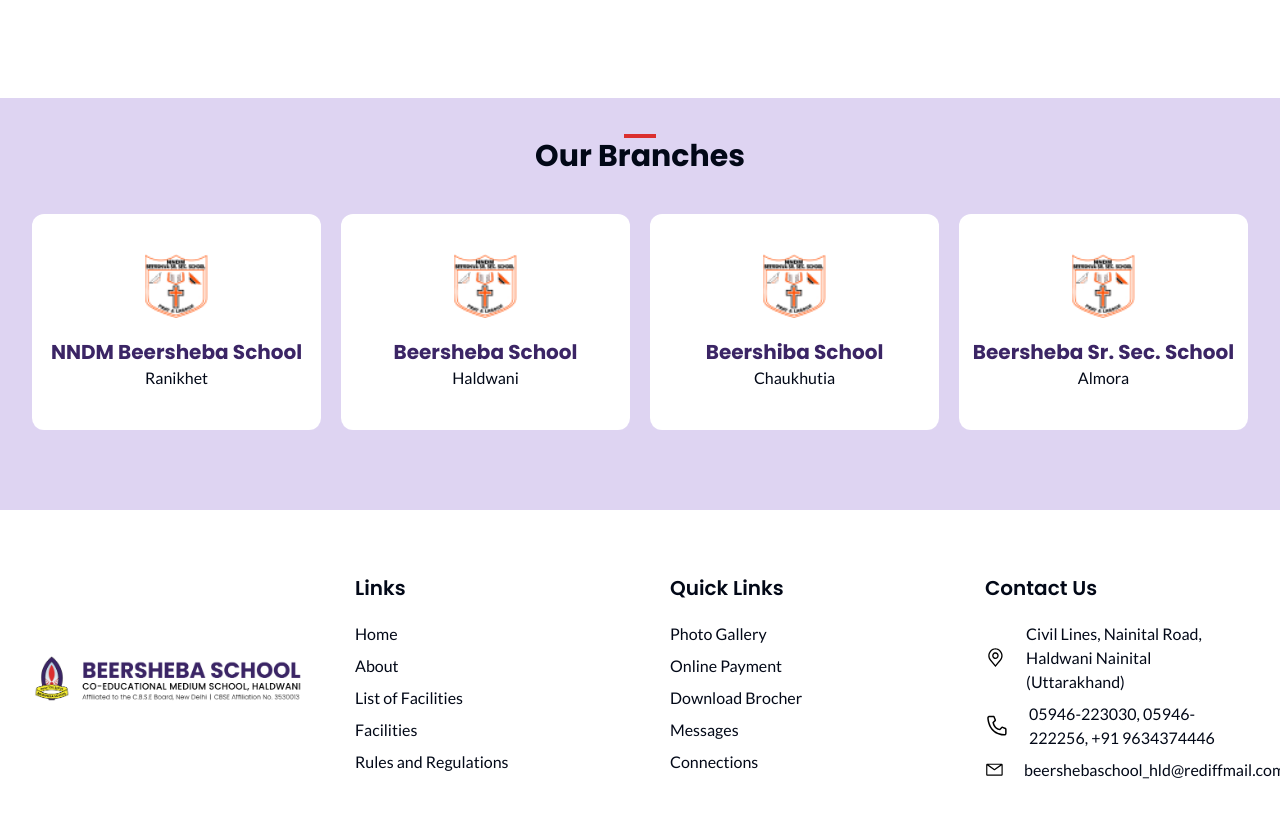
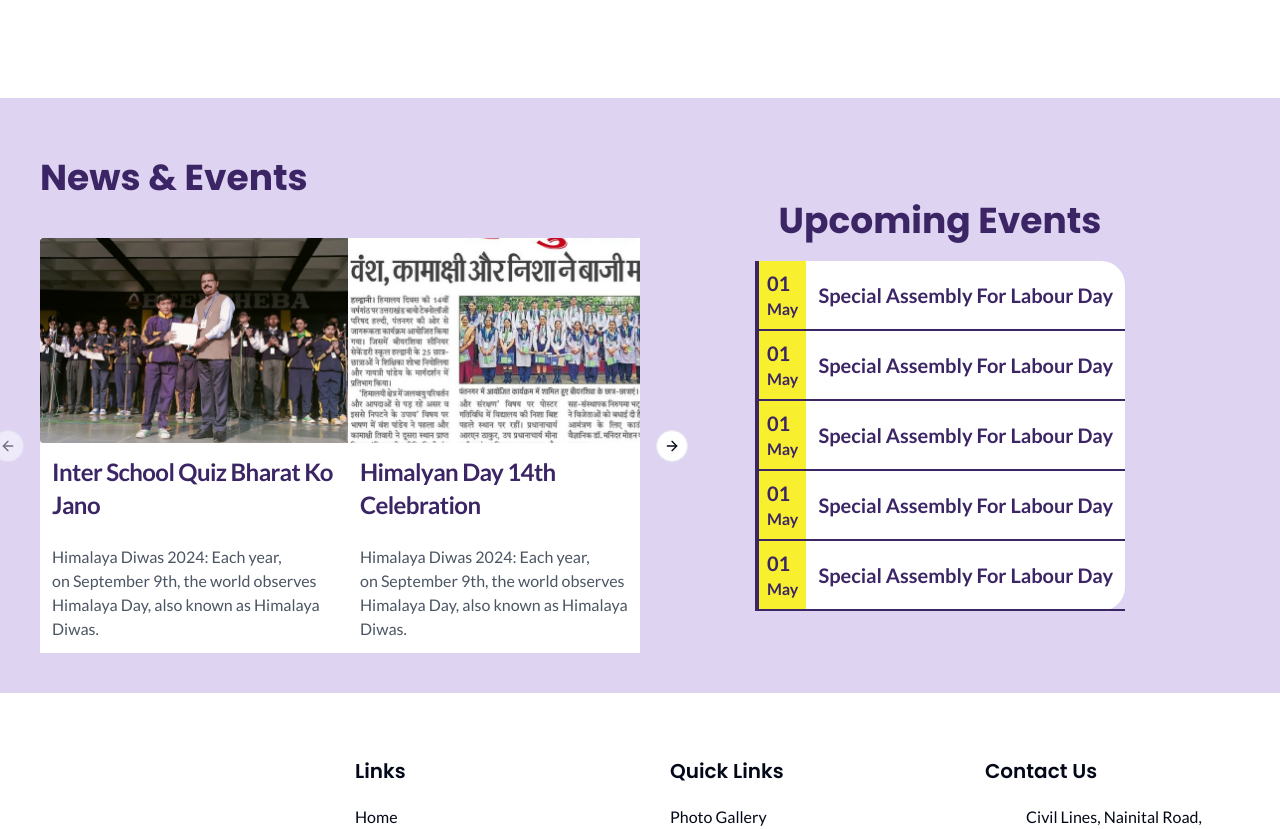
Before and after one commit to beersheba2130/school-website, a Next.js app: page / in a window 1280 px wide. Shown: the part 4656-5485 px from the top of the page. Built offline with nearby package versions, Linux system fonts and the light colour scheme.

Commit message:
events section done

```diff
--- a/src/app/page.tsx
+++ b/src/app/page.tsx
@@ -1,6 +1,7 @@
 import Branches from "@/components/branches";
 import About from "@/components/home/about";
 import Academics from "@/components/home/academics";
+import Events from "@/components/home/events";
 import HeroSection from "@/components/home/hero-section";
 import MissionAndValues from "@/components/home/mission-values";
 import ToppersResult from "@/components/home/toppers-result";
@@ -17,7 +18,8 @@
       <Video />
       <Why />
       <ToppersResult />
-      <Branches />
+      {/* <Branches /> */}
+      <Events />
     </>
   );
 };
--- /dev/null
+++ b/src/components/home/events.tsx
@@ -0,0 +1,150 @@
+import React from "react";
+
+import { Card, CardContent } from "@/components/ui/card";
+import {
+  Carousel,
+  CarouselContent,
+  CarouselItem,
+  CarouselNext,
+  CarouselPrevious,
+} from "@/components/ui/carousel";
+import Image from "next/image";
+import Heading2 from "../heading2";
+
+const Events = () => {
+  return (
+    <section className="p-5 lg:p-10 container bg-[#DED4F2] grid grid-cols-1 lg:grid-cols-2">
+      <div className="pt-5 ">
+        <Heading2 title="News & Events" />
+        <Carousel className="mt-10 overflow-hidden md:overflow-visible">
+          <CarouselContent>
+            <CarouselItem className="md:basis-1/2 rounded-3xl">
+              <div className=" w-72 lg:w-80 bg-white">
+                <Image
+                  src={"/assets/image/image 7.jpg"}
+                  alt="events"
+                  width={400}
+                  height={150}
+                />
+
+                <h3 className="p-3 text-[#3B2565] text-2xl font-semibold tracking-tight leading-snug">
+                  Inter School Quiz Bharat Ko Jano
+                </h3>
+
+                <p className="text-gray-600 p-3">
+                  Himalaya Diwas 2024: Each year, on September 9th, the world
+                  observes Himalaya Day, also known as Himalaya Diwas.
+                </p>
+              </div>
+            </CarouselItem>
+            <CarouselItem className="md:basis-1/2 rounded-3xl">
+              <div className="w-72 lg:w-80 bg-white">
+                <Image
+                  src={"/assets/image/image 8.jpg"}
+                  alt="events"
+                  width={400}
+                  height={150}
+                />
+
+                <h3 className="p-3 text-[#3B2565] text-2xl font-semibold tracking-tight leading-snug">
+                  Himalyan Day 14th Celebration
+                </h3>
+
+                <p className="text-gray-600 p-3">
+                  Himalaya Diwas 2024: Each year, on September 9th, the world
+                  observes Himalaya Day, also known as Himalaya Diwas.
+                </p>
+              </div>
+            </CarouselItem>
+            <CarouselItem className="md:basis-1/2 rounded-3xl">
+              <div className=" bg-white w-72 lg:w-80">
+                <Image
+                  src={"/assets/image/image 7.jpg"}
+                  alt="events"
+                  width={400}
+                  height={150}
+                />
+
+                <h3 className="p-3 text-[#3B2565] text-2xl font-semibold tracking-tight leading-snug">
+                  Inter School Quiz Bharat Ko Jano
+                </h3>
+
+                <p className="text-gray-600 p-3">
+                  Himalaya Diwas 2024: Each year, on September 9th, the world
+                  observes Himalaya Day, also known as Himalaya Diwas.
+                </p>
+              </div>
+            </CarouselItem>
+          </CarouselContent>
+          <CarouselPrevious />
+          <CarouselNext />
+        </Carousel>
+      </div>
+      <div className="mt-5 flex justify-center items-center flex-col">
+        <Heading2 title="Upcoming Events" />
+
+        <div className="pt-5">
+          <div className="rounded-3xl bg-white">
+            <div className="flex items-center text-[#3B2565] border-l-4 border-[#3B2565]  border-b-2">
+              <div className="bg-[#F8EF2E] p-2">
+                <span className="text-lg lg:text-xl font-semibold">01</span>
+                <p className="text-base font-semibold">May</p>
+              </div>
+              <div>
+                <p className="text-xl font-semibold px-3">
+                  Special Assembly For Labour Day
+                </p>
+              </div>
+            </div>
+            <div className="flex items-center text-[#3B2565] border-l-4 border-[#3B2565]  border-b-2">
+              <div className="bg-[#F8EF2E] p-2">
+                <span className="text-lg lg:text-xl font-semibold">01</span>
+                <p className="text-base font-semibold">May</p>
+              </div>
+              <div>
+                <p className="text-xl font-semibold px-3">
+                  Special Assembly For Labour Day
+                </p>
+              </div>
+            </div>
+            <div className="flex items-center text-[#3B2565] border-l-4 border-[#3B2565]  border-b-2">
+              <div className="bg-[#F8EF2E] p-2">
+                <span className="text-lg lg:text-xl font-semibold">01</span>
+                <p className="text-base font-semibold">May</p>
+              </div>
+              <div>
+                <p className="text-xl font-semibold px-3">
+                  Special Assembly For Labour Day
+                </p>
+              </div>
+            </div>
+            <div className="flex items-center text-[#3B2565] border-l-4 border-[#3B2565]  border-b-2">
+              <div className="bg-[#F8EF2E] p-2">
+                <span className="text-lg lg:text-xl font-semibold">01</span>
+                <p className="text-base font-semibold">May</p>
+              </div>
+              <div>
+                <p className="text-xl font-semibold px-3">
+                  Special Assembly For Labour Day
+                </p>
+              </div>
+            </div>
+            <div className="flex items-center text-[#3B2565] border-l-4 border-[#3B2565]  border-b-2">
+              <div className="bg-[#F8EF2E] p-2">
+                <span className="text-lg lg:text-xl font-semibold">01</span>
+                <p className="text-base font-semibold">May</p>
+              </div>
+              <div>
+                <p className="text-xl font-semibold px-3">
+                  Special Assembly For Labour Day
+                </p>
+              </div>
+            </div>
+          </div>
+        </div>
+      </div>
+    </section>
+  );
+};
+
+export default Events;
--- /dev/null
+++ b/src/components/ui/card.tsx
@@ -0,0 +1,79 @@
+import * as React from "react"
+
+import { cn } from "@/lib/utils"
+
+const Card = React.forwardRef<
+  HTMLDivElement,
+  React.HTMLAttributes<HTMLDivElement>
+>(({ className, ...props }, ref) => (
+  <div
+    ref={ref}
+    className={cn(
+      "rounded-lg border bg-card text-card-foreground shadow-sm",
+      className
+    )}
+    {...props}
+  />
+))
+Card.displayName = "Card"
+
+const CardHeader = React.forwardRef<
+  HTMLDivElement,
+  React.HTMLAttributes<HTMLDivElement>
+>(({ className, ...props }, ref) => (
+  <div
+    ref={ref}
+    className={cn("flex flex-col space-y-1.5 p-6", className)}
+    {...props}
+  />
+))
+CardHeader.displayName = "CardHeader"
+
+const CardTitle = React.forwardRef<
+  HTMLParagraphElement,
+  React.HTMLAttributes<HTMLHeadingElement>
+>(({ className, ...props }, ref) => (
+  <h3
+    ref={ref}
+    className={cn(
+      "text-2xl font-semibold leading-none tracking-tight",
+      className
+    )}
+    {...props}
+  />
+))
+CardTitle.displayName = "CardTitle"
+
+const CardDescription = React.forwardRef<
+  HTMLParagraphElement,
+  React.HTMLAttributes<HTMLParagraphElement>
+>(({ className, ...props }, ref) => (
+  <p
+    ref={ref}
+    className={cn("text-sm text-muted-foreground", className)}
+    {...props}
+  />
+))
+CardDescription.displayName = "CardDescription"
+
+const CardContent = React.forwardRef<
+  HTMLDivElement,
+  React.HTMLAttributes<HTMLDivElement>
+>(({ className, ...props }, ref) => (
+  <div ref={ref} className={cn("p-6 pt-0", className)} {...props} />
+))
+CardContent.displayName = "CardContent"
+
+const CardFooter = React.forwardRef<
+  HTMLDivElement,
+  React.HTMLAttributes<HTMLDivElement>
+>(({ className, ...props }, ref) => (
+  <div
+    ref={ref}
+    className={cn("flex items-center p-6 pt-0", className)}
+    {...props}
+  />
+))
+CardFooter.displayName = "CardFooter"
+
+export { Card, CardHeader, CardFooter, CardTitle, CardDescription, CardContent }
```
Also changed, not shown: public/assets/image/image 7.jpg (added), public/assets/image/image 8.jpg (added).
